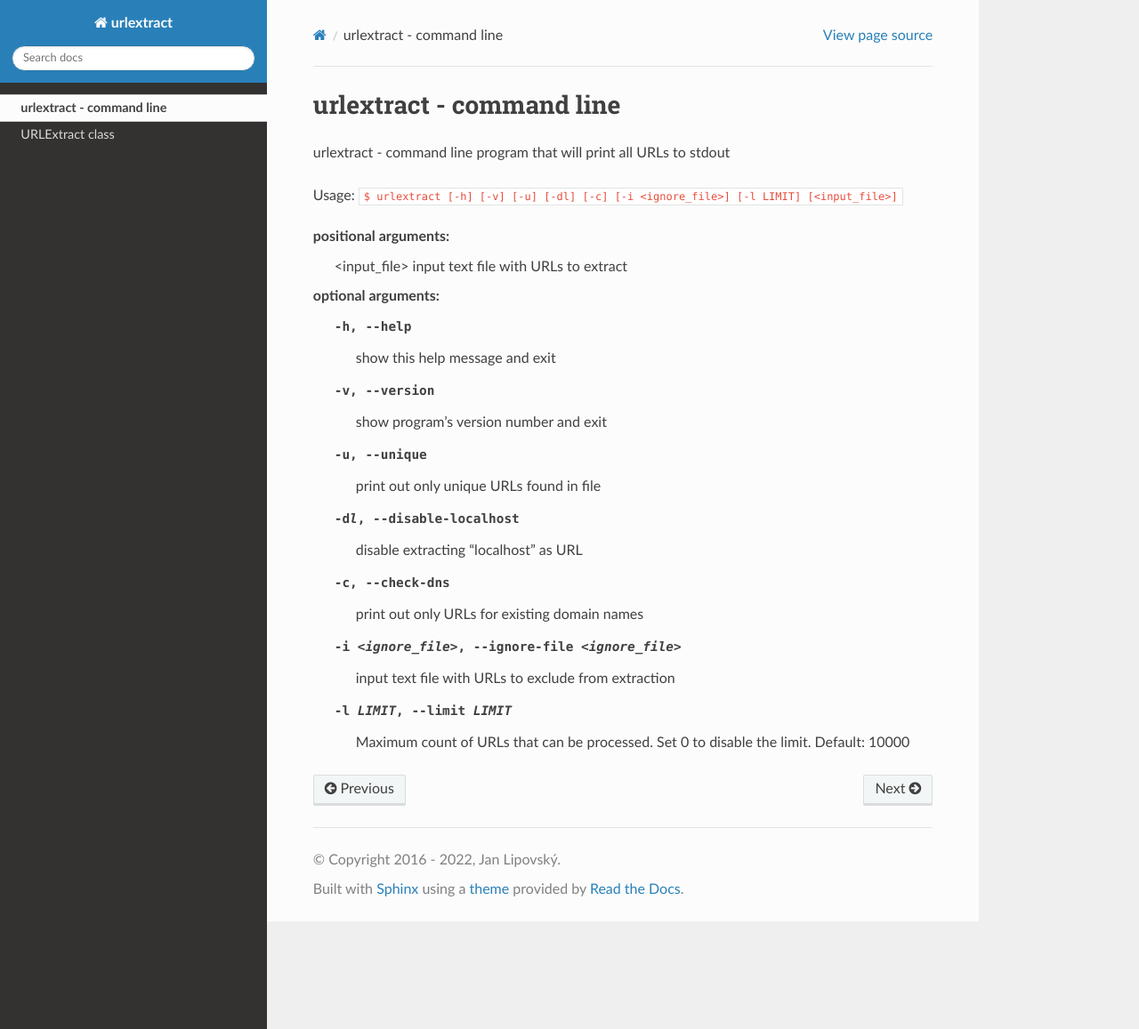
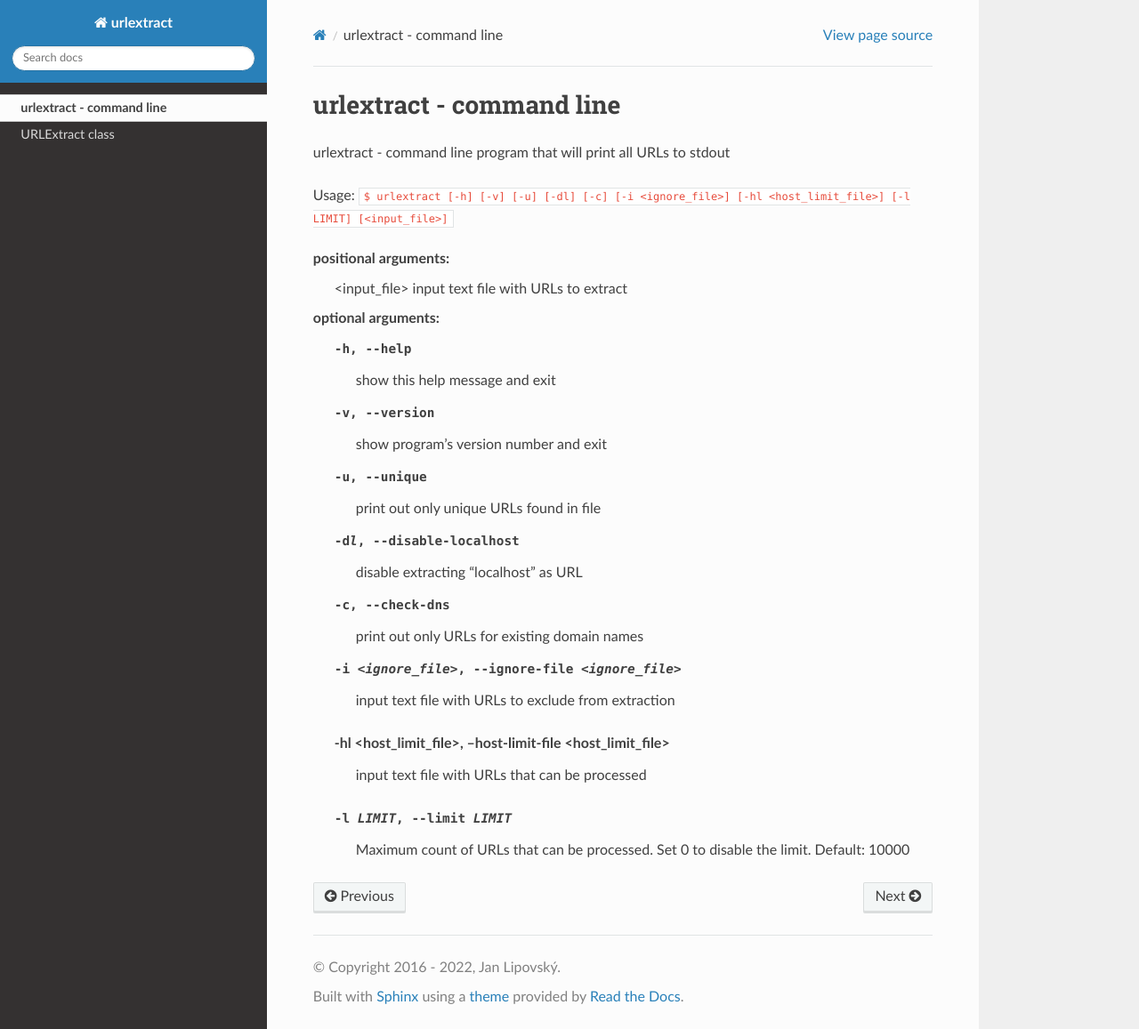
Before and after one commit to lipoja/URLExtract, a Sphinx documentation site: the page built from docs/urlextract_cmd.rst, in a window 1280 px wide and 1157 px high. Shown: the whole window at 89% size. Built offline with Sphinx 7.4.7 and the Read the Docs theme 2.0.0, drawn with Linux system fonts in a browser that asks for light colours; formulas are drawn with MathJax 3; the version number could not be read and is left out.

Commit message:
Update docs

```diff
--- a/docs/urlextract_cmd.rst
+++ b/docs/urlextract_cmd.rst
@@ -3,7 +3,7 @@
 
 urlextract - command line program that will print all URLs to stdout
 
-Usage: ``$ urlextract [-h] [-v] [-u] [-dl] [-c] [-i <ignore_file>] [-l LIMIT] [<input_file>]``
+Usage: ``$ urlextract [-h] [-v] [-u] [-dl] [-c] [-i <ignore_file>] [-hl <host_limit_file>] [-l LIMIT] [<input_file>]``
 
 positional arguments:
   <input_file>          input text file with URLs to extract
@@ -17,6 +17,8 @@
   -c, --check-dns       print out only URLs for existing domain names
   -i <ignore_file>, --ignore-file <ignore_file>
                         input text file with URLs to exclude from extraction
+  -hl <host_limit_file>, --host-limit-file <host_limit_file>
+                        input text file with URLs that can be processed
   -l LIMIT, --limit LIMIT
                         Maximum count of URLs that can be processed. Set 0 to
                         disable the limit. Default: 10000
```
